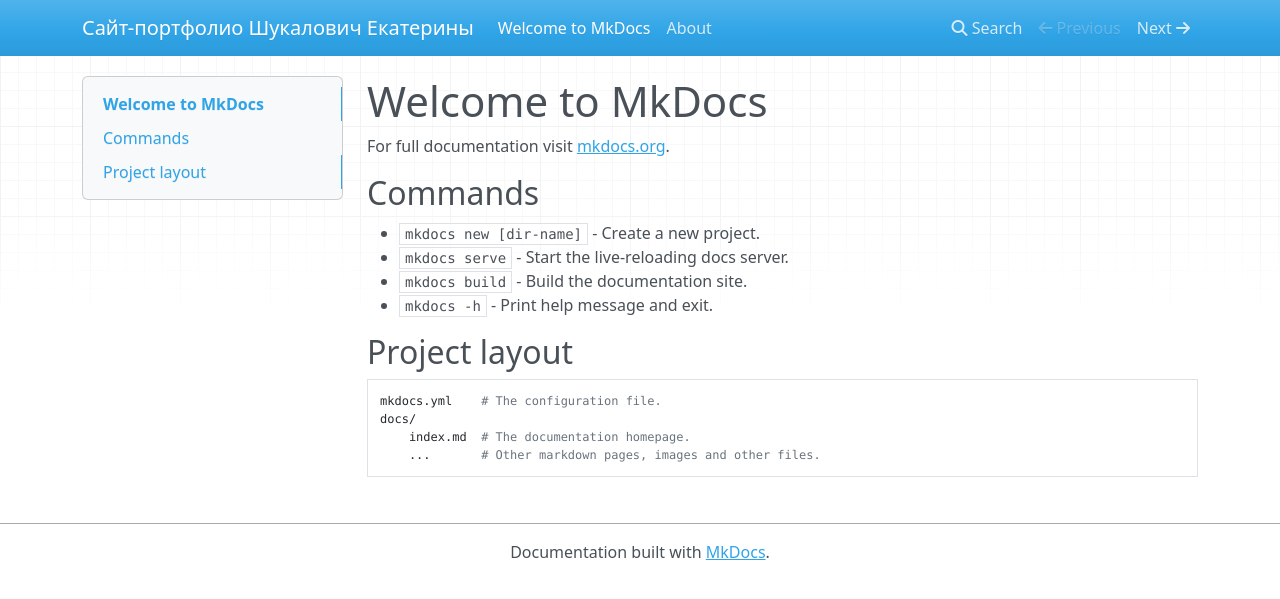
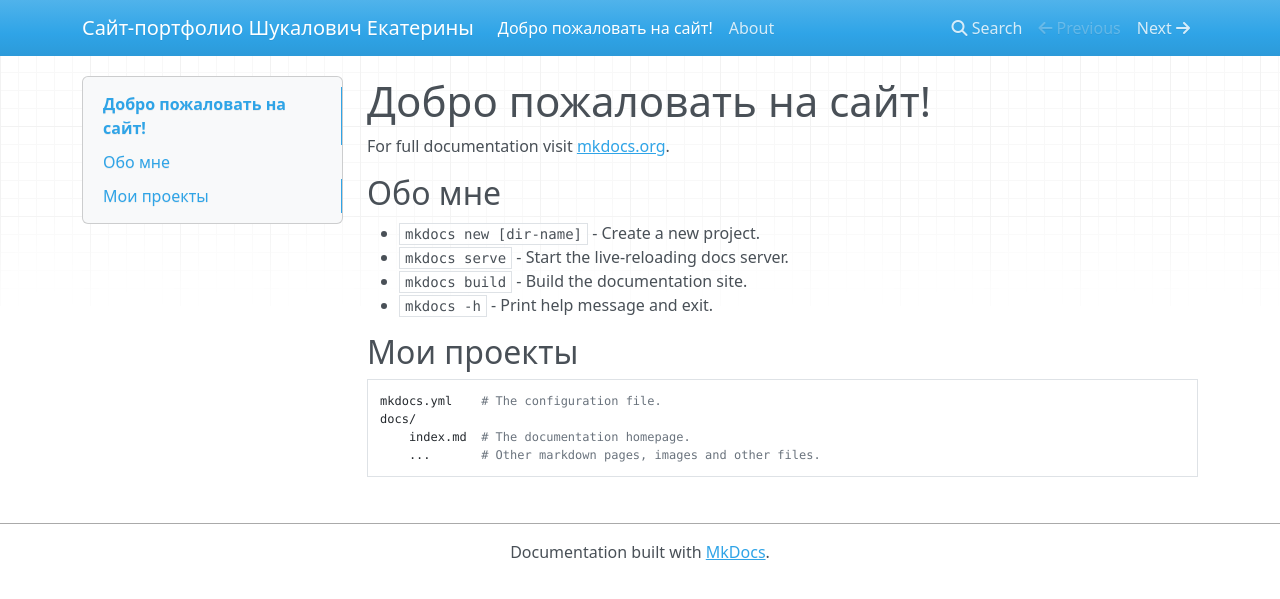
Before and after one commit to ekaterinashukalovich/ekaterinashukalovich.github.io, an MkDocs documentation site: the page built from source/docs/index.md, in a window 1280 px wide. Shown: the top 599 px of the page. Built offline with MkDocs 1.6.1, drawn with Linux system fonts in a browser that asks for light colours; nearby versions of some CDN libraries.

Commit message:
Update index.md

```diff
--- a/source/docs/index.md
+++ b/source/docs/index.md
@@ -1,15 +1,15 @@
-# Welcome to MkDocs
+# Добро пожаловать на сайт!
 
 For full documentation visit [mkdocs.org](https://www.mkdocs.org).
 
-## Commands
+## Обо мне
 
 * `mkdocs new [dir-name]` - Create a new project.
 * `mkdocs serve` - Start the live-reloading docs server.
 * `mkdocs build` - Build the documentation site.
 * `mkdocs -h` - Print help message and exit.
 
-## Project layout
+## Мои проекты
 
     mkdocs.yml    # The configuration file.
     docs/
```
